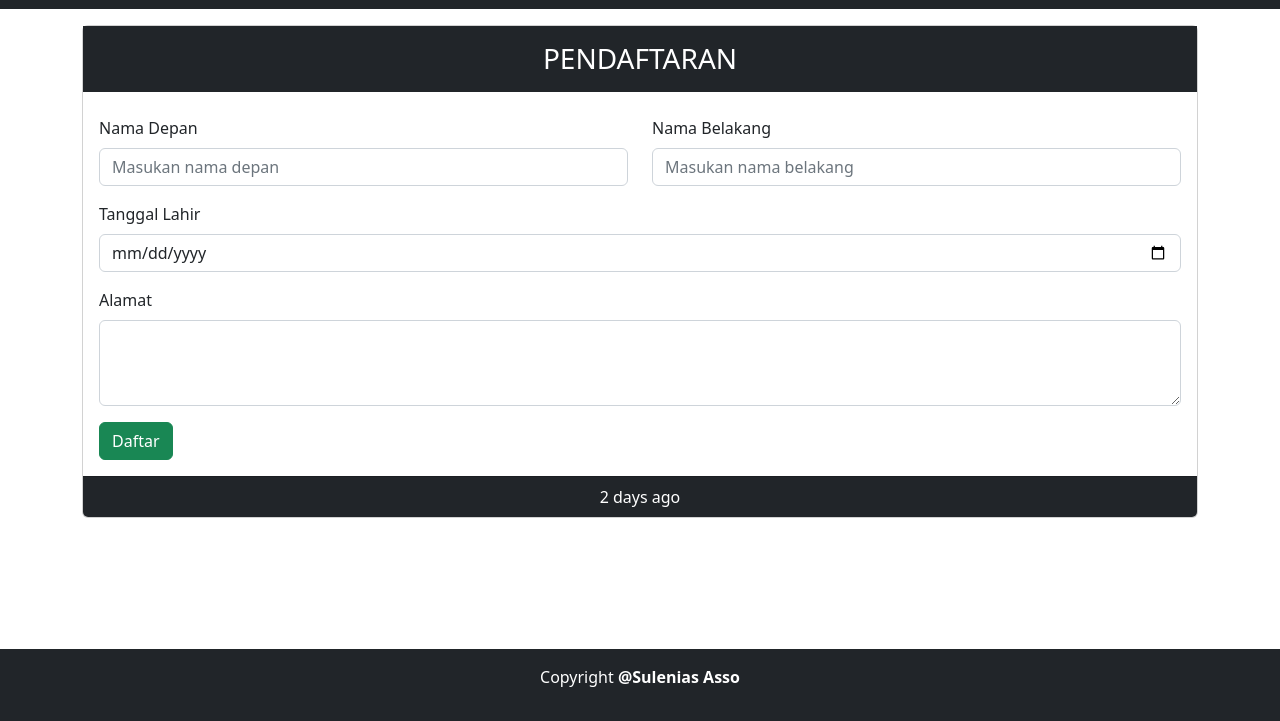
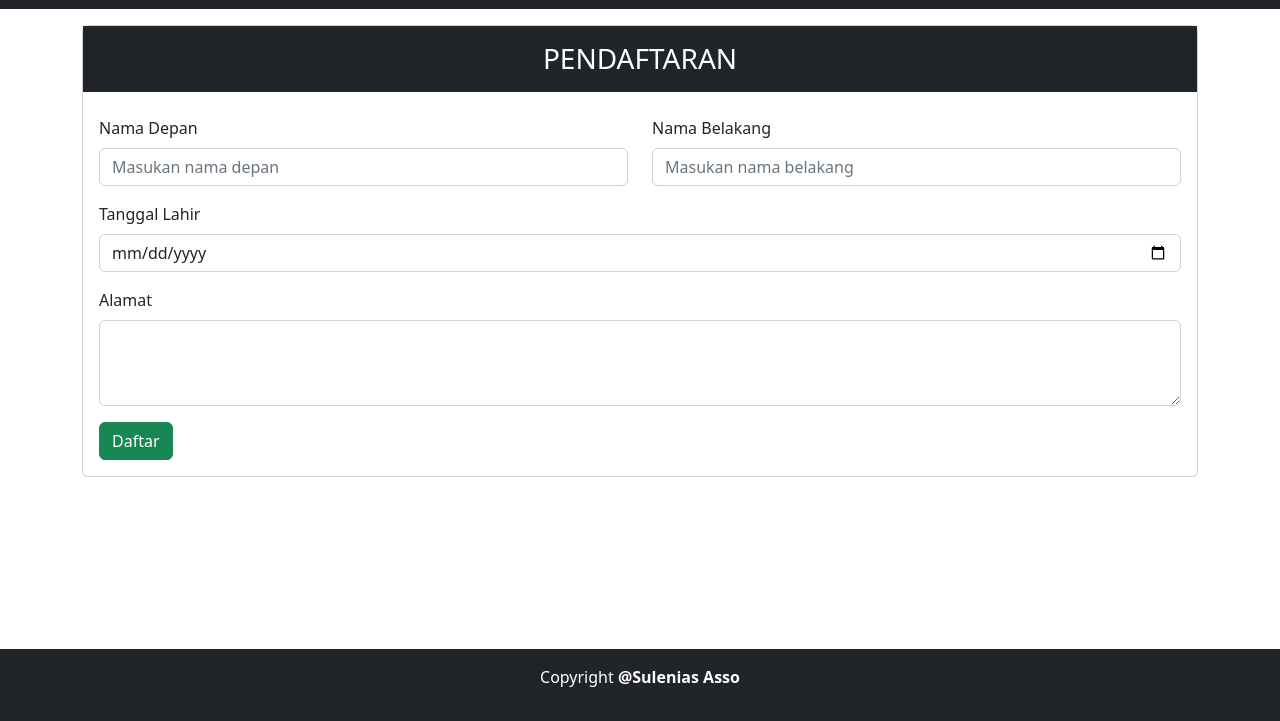
Before and after one commit to niasasso/sacode-webdev-batchiv-day09, a plain HTML site: page index.html in a window 1280 px wide. Shown: the part 79-800 px from the top of the page. Drawn offline with nearby package versions, Linux system fonts and the light colour scheme.

Commit message:
Header dan Footer

```diff
--- a/index.html
+++ b/index.html
@@ -77,9 +77,6 @@
                             </div>
                         </div>
                     </div>
-                    <div class="card-footer text-white bg-dark text-center">
-                        2 days ago
-                    </div>
                 </div>
             </div>
         </div>
```
